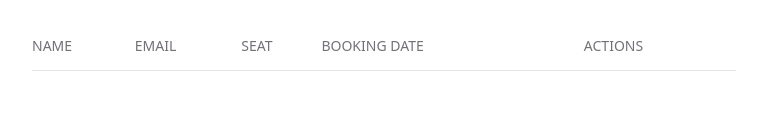
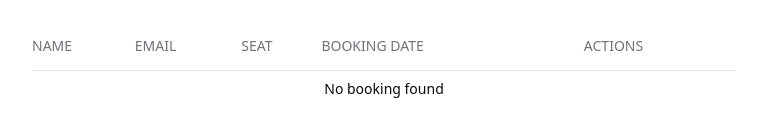
Before and after one commit to jekingohel/bus-seat-reservation, a React (Create React App) app: page / in a window 1280 px wide. Shown: the part 171-308 px from the top of the page, without its empty margins (256-1022 px from the left). Built offline with nearby package versions, Linux system fonts and the light colour scheme.

Commit message:
Empty message

```diff
--- a/src/components/Dashboard/PassangerList.tsx
+++ b/src/components/Dashboard/PassangerList.tsx
@@ -81,6 +81,13 @@ const PassangerList = () => {
             </TableRow>
           )
         })}
+        {passangers.length === 0 && (
+          <TableRow>
+            <TableCell colSpan={5} className="px-0 py-2 text-center">
+              No booking found
+            </TableCell>
+          </TableRow>
+        )}
       </TableBody>
     </Table>
   )
```
